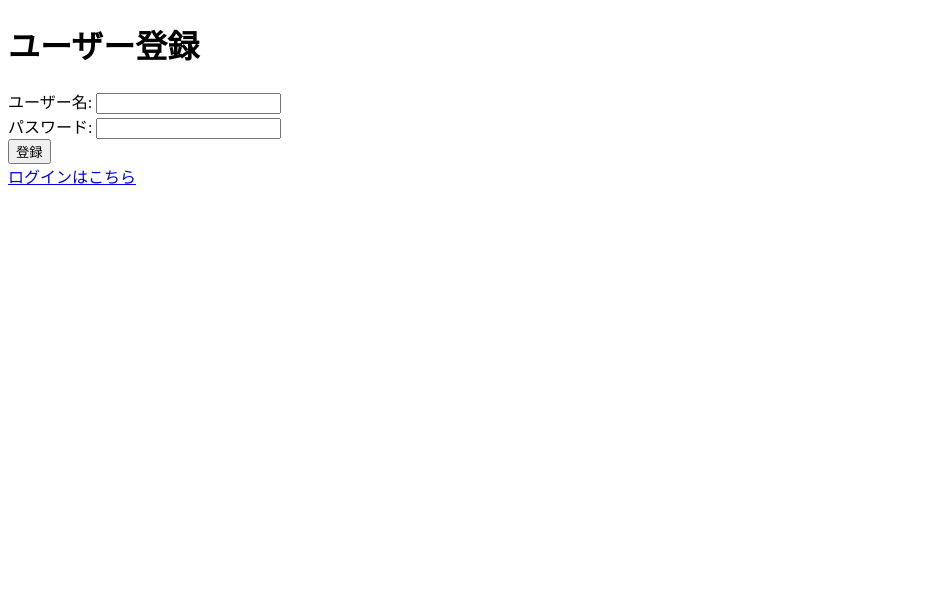
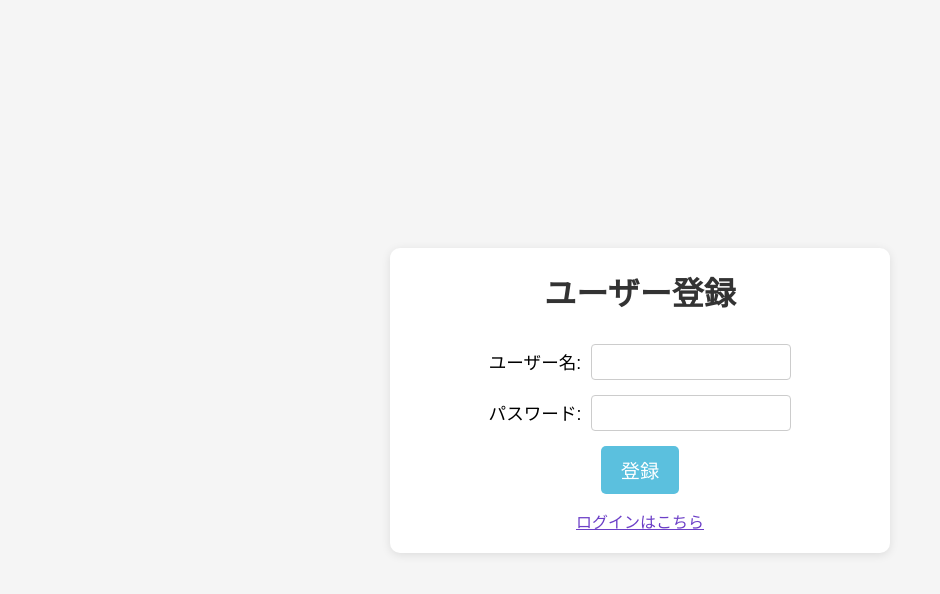
Before and after one commit to morixxfoxdata/word_quiz, a Flask app: page /register in a window 1280 px wide. Shown: the top 594 px of the page, without its empty margins (0-940 px from the left). Run offline with Flask 3, Linux system fonts and the light colour scheme.

Commit message:
styleの調整

```diff
--- a/static/style.css
+++ b/static/style.css
@@ -185,3 +185,47 @@ h1 {
 .back-btn {
   margin-top: 10px;
 }
+
+/* ログイン・登録フォーム用のスタイル */
+.auth-form {
+  display: flex;
+  flex-direction: column;
+  align-items: center;
+  gap: 20px;
+  margin-top: 20px;
+}
+
+.form-group {
+  display: flex;
+  flex-direction: column;
+  gap: 15px;
+  width: 100%;
+  align-items: center;
+}
+
+.form-group label {
+  display: flex;
+  flex-direction: row;
+  align-items: center;
+  font-size: 1.1rem;
+  gap: 10px;
+}
+
+.form-group input[type="text"],
+.form-group input[type="password"] {
+  padding: 8px 12px;
+  border: 1px solid #ccc;
+  border-radius: 4px;
+  font-size: 1rem;
+  width: 200px;
+}
+
+.auth-links {
+  margin-top: 15px;
+}
+
+.auth-links a {
+  color: #6c3fc7;
+  text-decoration: underline;
+  font-size: 1rem;
+}
--- a/templates/register.html
+++ b/templates/register.html
@@ -2,18 +2,34 @@
 <html lang="ja">
   <head>
     <meta charset="UTF-8" />
+    <meta name="viewport" content="width=device-width, initial-scale=1.0" />
     <title>ユーザー登録</title>
+    <link
+      rel="stylesheet"
+      href="{{ url_for('static', filename='style.css') }}"
+    />
   </head>
   <body>
-    <h1>ユーザー登録</h1>
-    <form method="post">
-      <label>ユーザー名: <input type="text" name="username" required /></label
-      ><br />
-      <label
-        >パスワード: <input type="password" name="password" required /></label
-      ><br />
-      <button type="submit">登録</button>
-    </form>
-    <a href="/login">ログインはこちら</a>
+    <div class="container">
+      <header>
+        <h1>ユーザー登録</h1>
+      </header>
+
+      <form method="post" class="auth-form">
+        <div class="form-group">
+          <label
+            >ユーザー名: <input type="text" name="username" required
+          /></label>
+          <label
+            >パスワード: <input type="password" name="password" required
+          /></label>
+          <button type="submit" class="button">登録</button>
+        </div>
+      </form>
+
+      <div class="auth-links">
+        <a href="/login">ログインはこちら</a>
+      </div>
+    </div>
   </body>
 </html>
```
Also changed, not shown: show_db.py (added, +26 -0 lines), templates/login.html (+26 -10 lines), templates/my_words.html (+26 -9 lines), instance/word_quiz.db, word_quiz.db (added).
